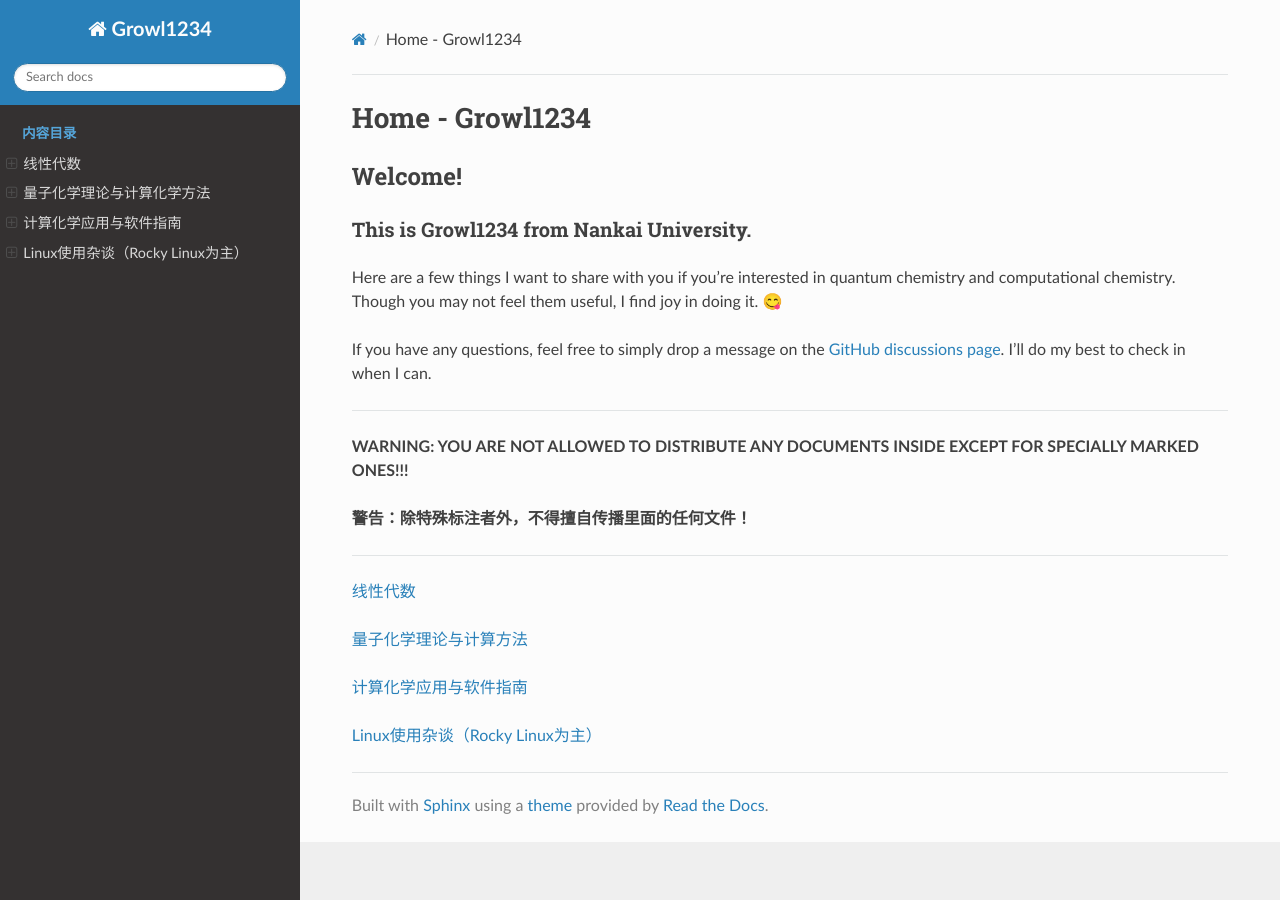
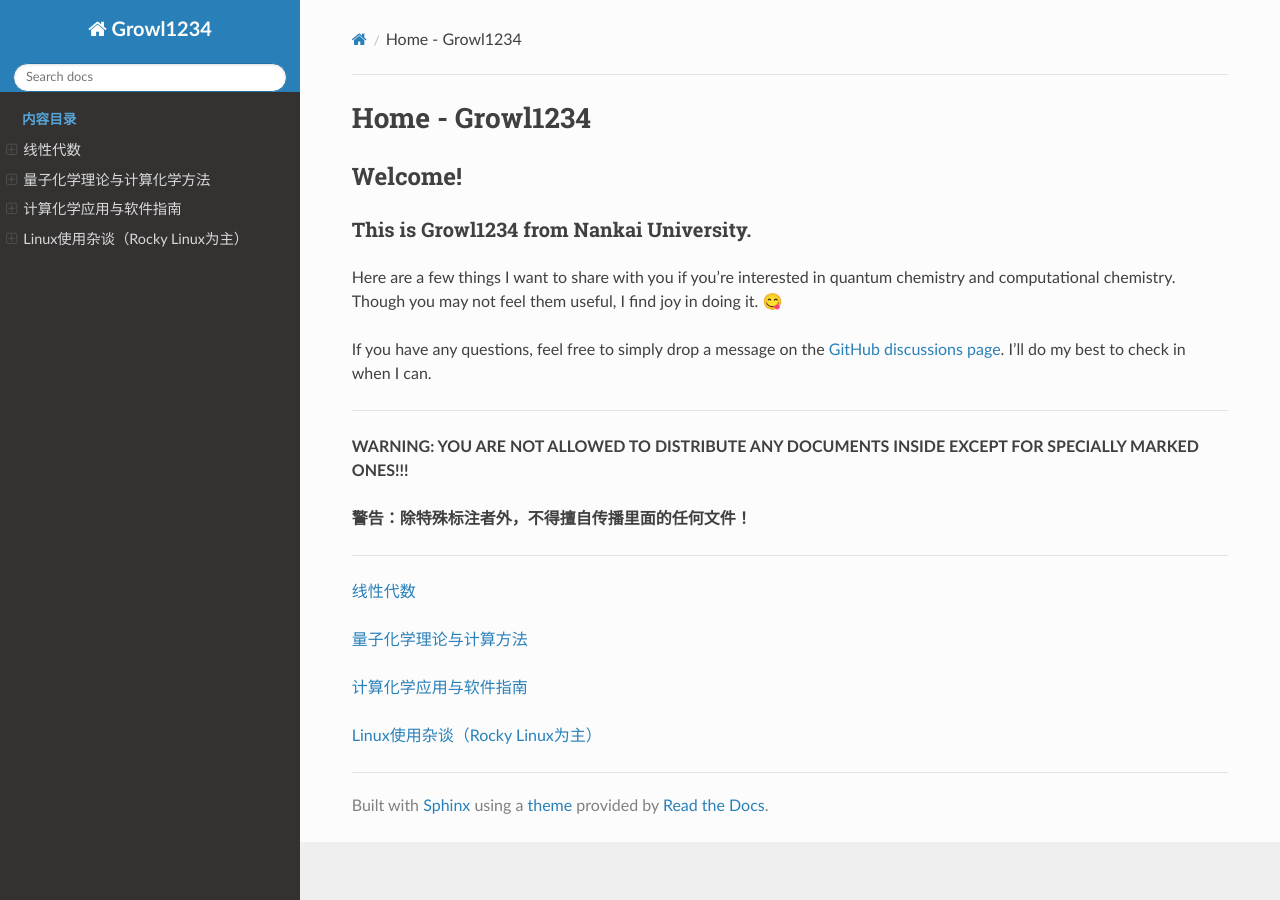
Before and after one commit to Growl1234/RTDProject, a Sphinx documentation site: the page built from source/index.rst, in a window 1280 px wide. Built offline with Sphinx 7.4.7 and the Read the Docs theme 3.1.0, drawn with Linux system fonts in a browser that asks for light colours.

Commit message:
Update custom.css

```diff
--- a/source/_static/custom.css
+++ b/source/_static/custom.css
@@ -15,3 +15,7 @@
     margin: 0 !important;
     padding: 0 !important;
 }
+.wy-side-nav-search {
+    margin-bottom: 0 !important;
+    padding-bottom: 0 !important;
+}
```
